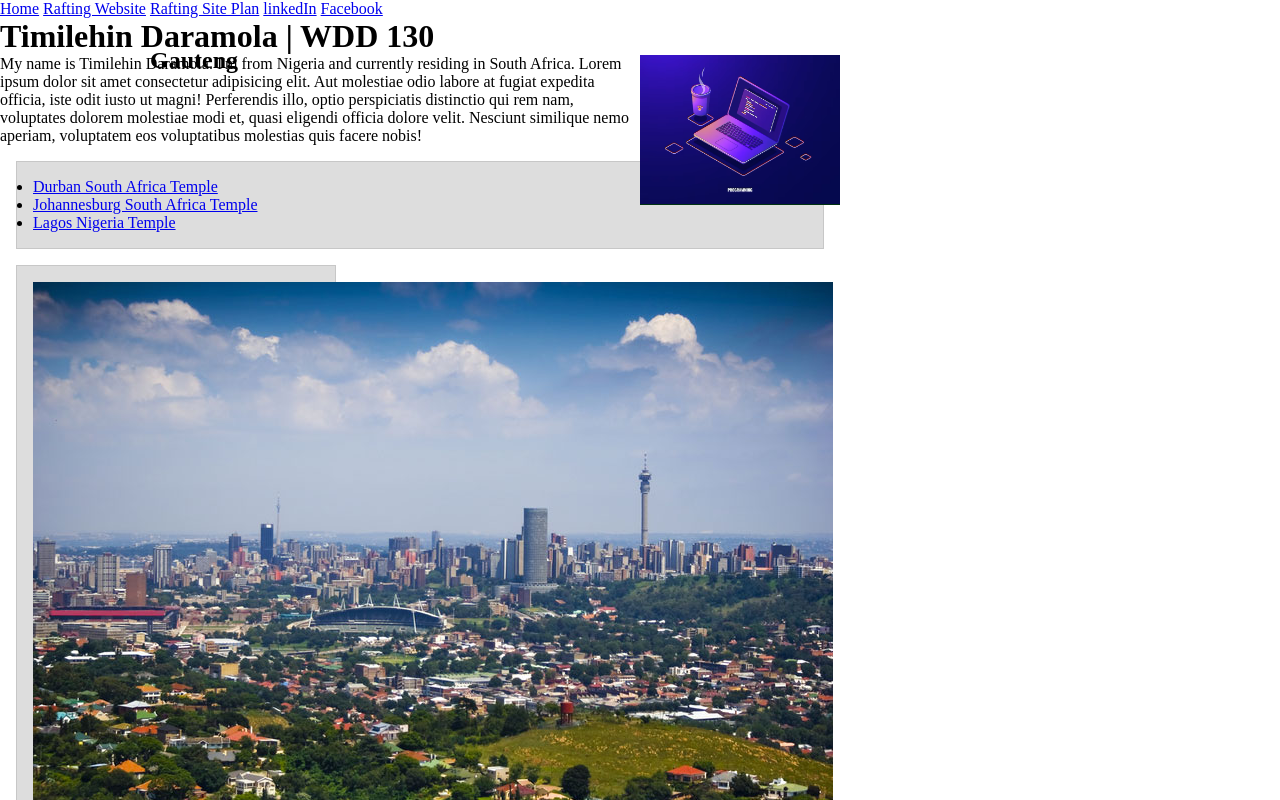
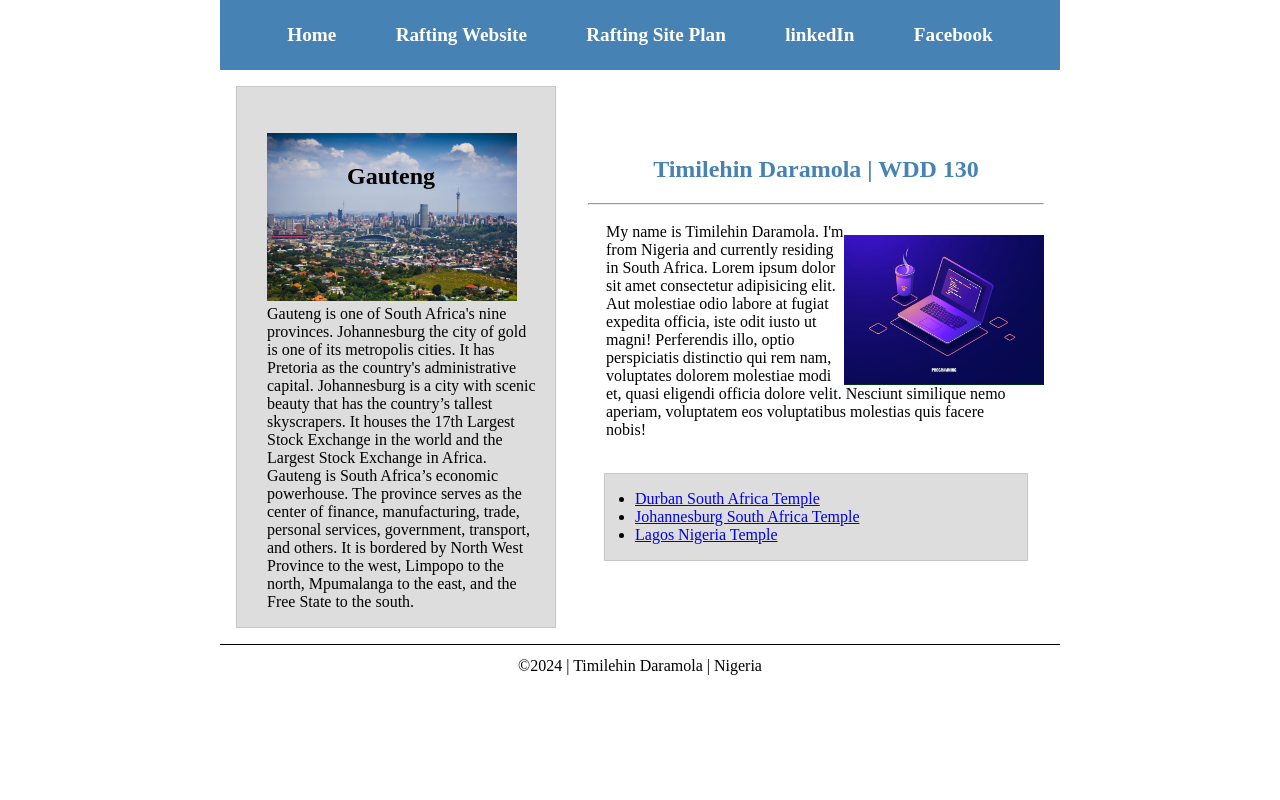
Before and after one commit to timi-daramola/wdd130, a plain HTML site: page index.html in a window 1280 px wide. Shown: the top 800 px of the page. Drawn offline with Linux system fonts and the light colour scheme.

Commit message:
Site-plan-rafting

```diff
--- a/index.html
+++ b/index.html
@@ -18,8 +18,9 @@
             <a href="https://facebook.com">Facebook</a>
         </nav>
     </header>
+    <div class="grid">
         <main>
-        <h1>Timilehin Daramola | WDD 130</h1>
+            <h2>Timilehin Daramola | WDD 130</h2><hr>
             <img src="images/profile.png" alt="Timilehin Daramola" width="200">
             <p>My name is Timilehin Daramola. I'm from Nigeria and currently residing in South Africa. Lorem ipsum dolor sit amet consectetur adipisicing elit. Aut molestiae odio labore at fugiat expedita officia, iste odit iusto ut magni! Perferendis illo, optio perspiciatis distinctio qui rem nam, voluptates dolorem molestiae modi et, quasi eligendi officia dolore velit. Nesciunt similique nemo aperiam, voluptatem eos voluptatibus molestias quis facere nobis!</p>
             <ul class="box">
@@ -33,6 +34,7 @@
             <img src="images/gauteng.jpg" alt="Gauteng Landscape">
             <p>Gauteng is one of South Africa's nine provinces. Johannesburg the city of gold is one of its metropolis cities. It has Pretoria as the country's administrative capital. Johannesburg is a city with scenic beauty that has the country’s tallest skyscrapers. It houses the 17th Largest Stock Exchange in the world and the Largest Stock Exchange in Africa. Gauteng is South Africa’s economic powerhouse. The province serves as the center of finance, manufacturing, trade, personal services, government, transport, and others. It is bordered by North West Province to the west, Limpopo to the north, Mpumalanga to the east, and the Free State to the south.</p>
         </aside>
+    </div>
     <footer>
         &copy;2024 | Timilehin Daramola | Nigeria
     </footer>
--- a/style.css
+++ b/style.css
@@ -4,25 +4,35 @@
     box-sizing: border-box;
 }
 
+.grid {
+    display: grid;
+    align-items: center;
+}
+
+.grid img {
+    padding-top: 30px;
+}
+
 main {
-    max-width: 840px;
+    grid-column: 2/3;
+    margin: 1rem;
 }
 
 aside {
     width: 20rem;
-    text-align: center;
-}
-
-aside h2 {
-    position:absolute;
-    top: 47px;
-    left: 150px;
+    position: relative;
+    grid-column: 1/2;
+    grid-row: 1/2;
 }
 
 main img {
     width: 200px;
     height: auto;
     float: right;
+}
+
+main p {
+    padding: 18px;
 }
 
 p {
@@ -33,6 +43,7 @@ footer {
     margin-top: 15px;
     border-top: 1px solid #000;
     text-align: center;
+    padding-top: 12px;
 }
 
 .box {
@@ -41,5 +52,48 @@ footer {
     padding: 1rem;
     background-color: #ddd;
     color: #000;
+    padding-left: 30px;
+}
+
+.box h2 {
+    position: absolute;
+    margin-left: 80px;
+    margin-top: 60px;
+}
+
+.box img {
+    width: 250px;
+}
+
+nav {
+    background-color: steelblue;
+    padding: 1rem;
+    display: flex;
+    justify-content: space-evenly;
+    align-items: center;
+    border-bottom: 2rem;
+}
+
+nav a {
+    display: block;
+    padding: 0.5rem;
+    text-decoration: none;
+    font-size: 1.2rem;
+    font-weight: 700;
+    color: #fff;
+}
+
+main h2 {
+    color: steelblue;
+    font-weight: bold;
+    text-align: center;
+    padding-top: 20px;
+    padding-bottom: 20px;
+
+}
+
+header, .grid, footer {
+    max-width: 840px;
+    margin: 0 auto;
 }
 /*Class Selectors*/
```
Lines whose indentation alone changed are shown as unchanged.
